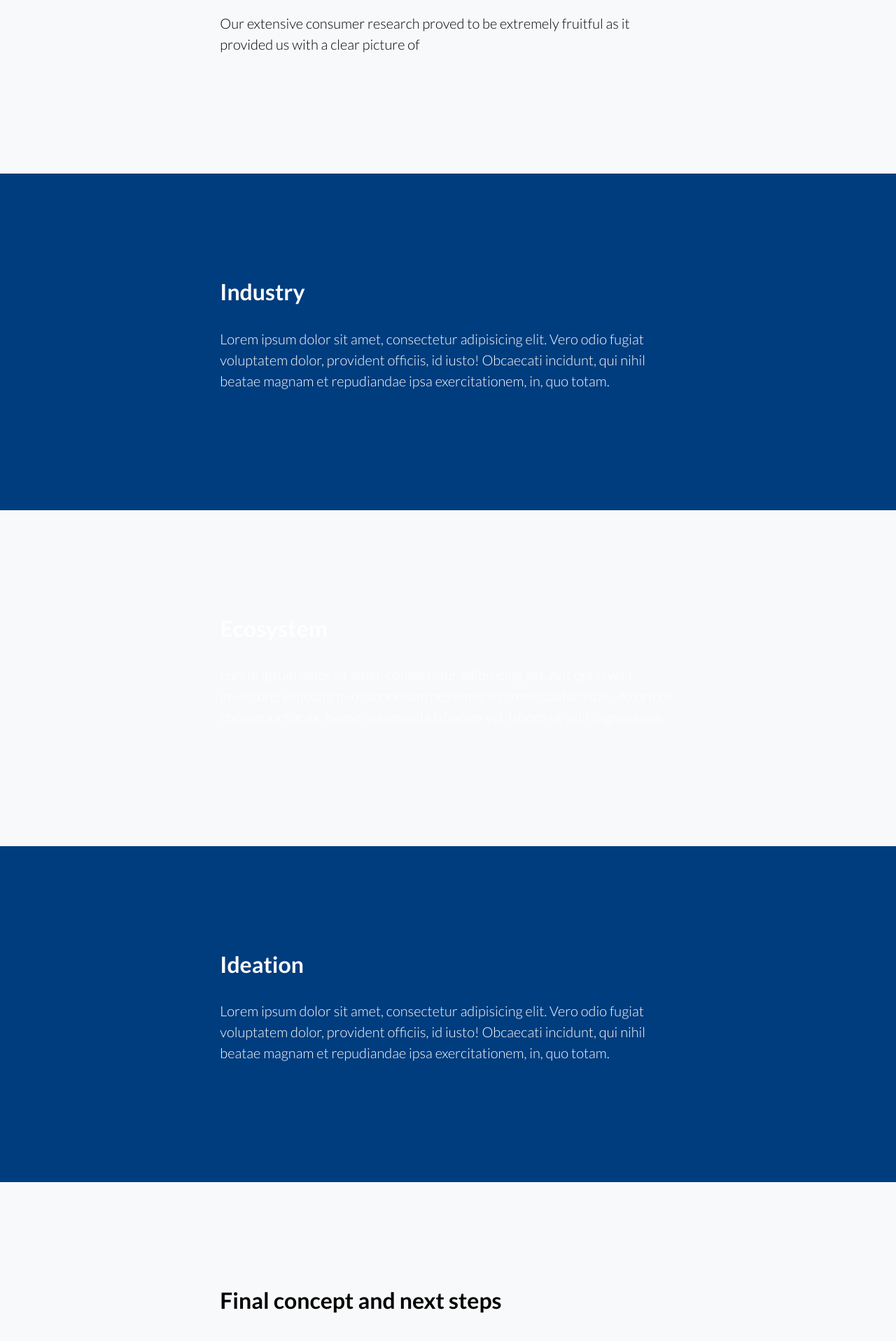
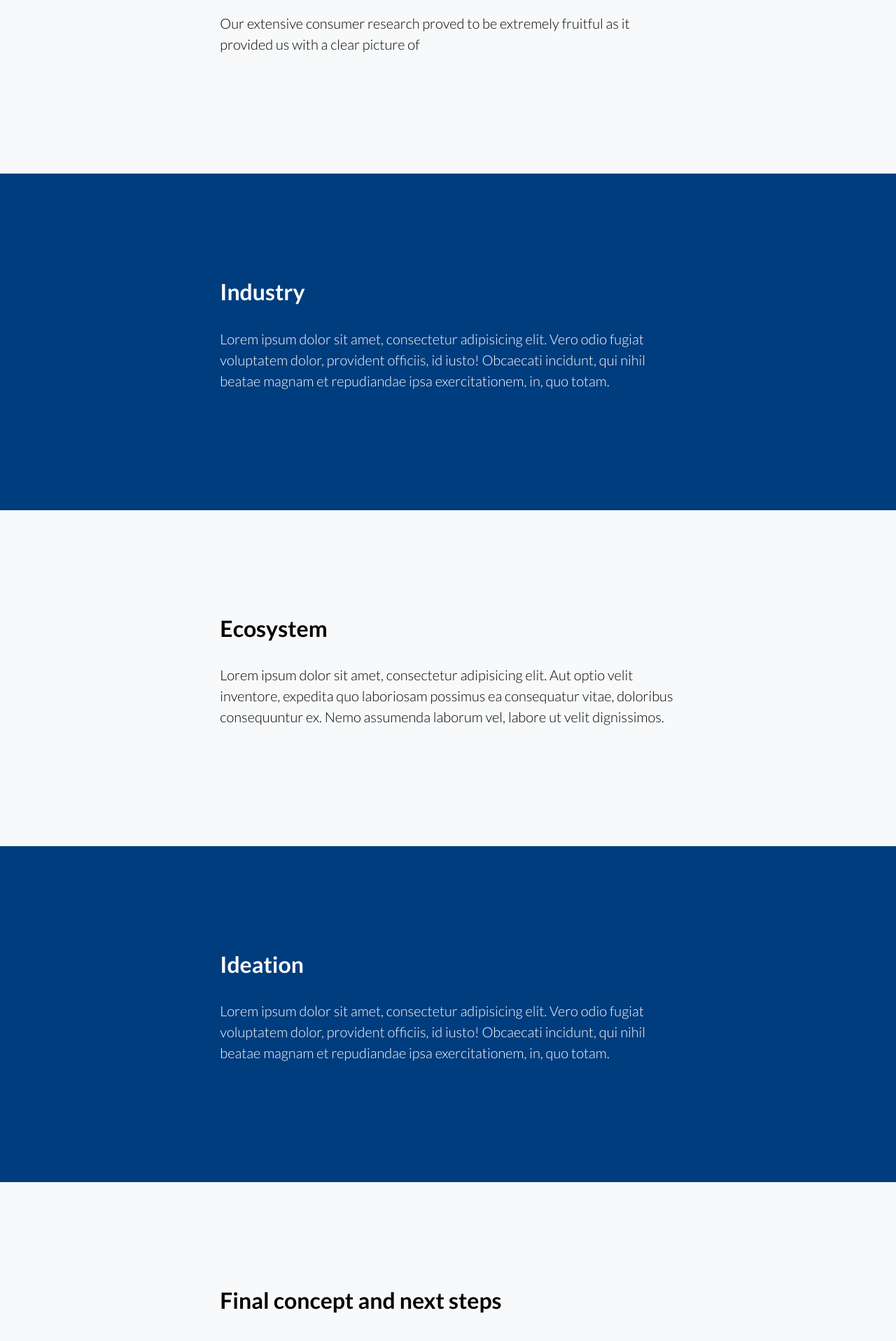
Before and after one commit to crackdev01/food-delivery-packaging, a Jekyll site: the page built from index.md, in a window 1280 px wide. Shown: the part 1133-3049 px from the top of the page at 70% size. Built offline with Jekyll 4.4.1, drawn with Linux system fonts in a browser that asks for light colours.

Commit message:
Fixed colors

```diff
--- a/_sass/base/_prezi.scss
+++ b/_sass/base/_prezi.scss
@@ -293,7 +293,8 @@
     background-color: $pink-color !important;
   }
 
-  section div a {
+  section,
+  section a {
     text-decoration: none;
     color: $white-color;
 
@@ -302,6 +303,7 @@
     }
   }
 
+  section.bg-light,
   section.bg-light a {
     text-decoration: none;
     color: $black-color;
```
